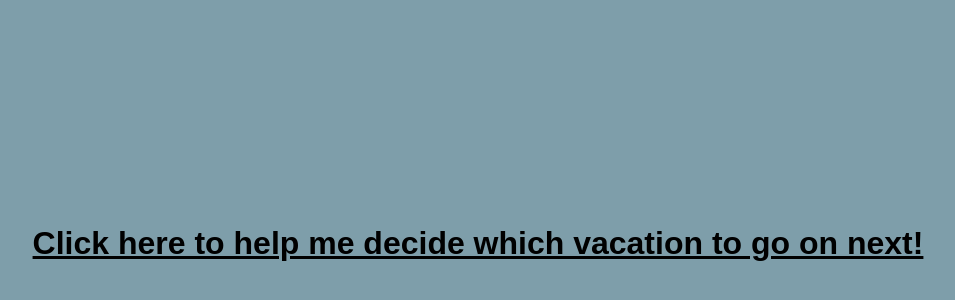
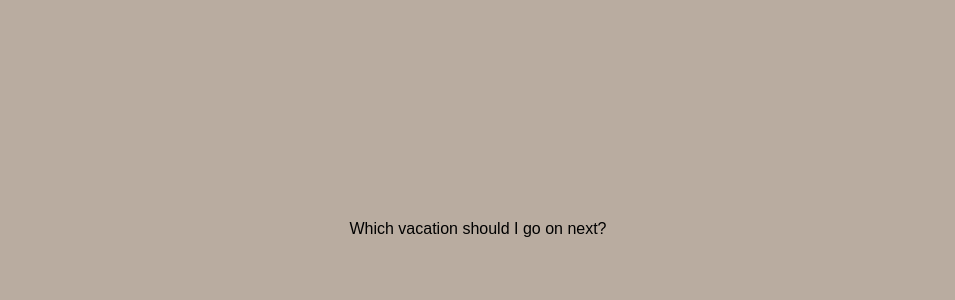
Before and after one commit to GiannaWaldron/project1, a plain HTML site: page index.html in a window 1280 px wide. Shown: the part 164-464 px from the top of the page, without its empty margins (162-1117 px from the left). Drawn offline with Linux system fonts and the light colour scheme.

Commit message:
new homepage

```diff
--- a/index.html
+++ b/index.html
@@ -5,12 +5,15 @@
         <title>project 1</title>
         <style>
             body {
-                background-color: rgb(126, 158, 170);
+                background-color: rgb(185, 172, 160);
                 text-align: center;
             }
             a {
                 color: black;
                 font-family: Arial, Helvetica, sans-serif;
+                text-decoration: none;
+                animation-timing-function: ease-out;
+                animation-delay: 5s;
             }
         </style>
         <br>
@@ -33,7 +36,7 @@
         <br>
         <br>
         <br>
-        <h1><a href="https://www.tumblr.com/blog/gianna1206">Click here to help me decide which vacation to go on next!</a></h1>
+        <p><a href="https://www.tumblr.com/blog/gianna1206">Which vacation should I go on next?</a></p>
     </body>
 </head>
 </html>
```
Also changed, not shown: 1 other file.
